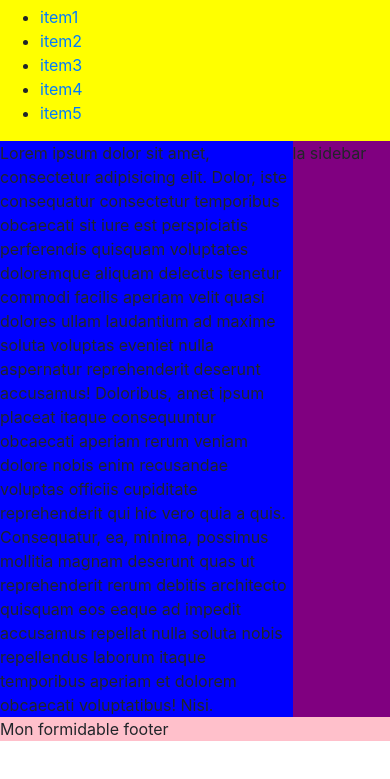
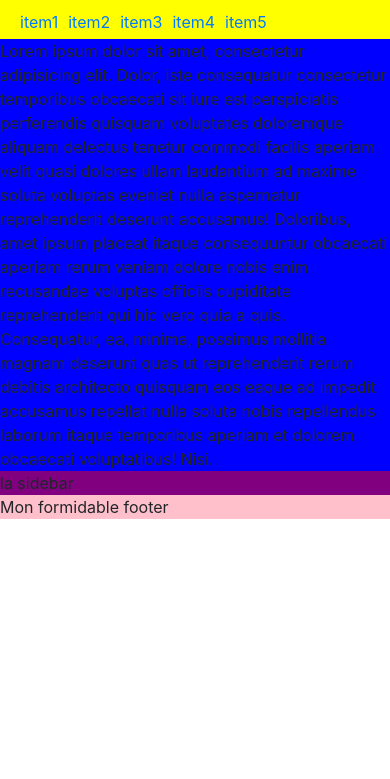
Before and after one commit to leanagaae/devFront, a plain HTML site: page responsive3/responsive3.html in a window 390 px wide. Shown: the part 51-830 px from the top of the page. Drawn offline with nearby package versions, Linux system fonts and the light colour scheme.

Commit message:
renouvellement

```diff
--- a/responsive3/responsive3.html
+++ b/responsive3/responsive3.html
@@ -23,7 +23,7 @@
   <body>
     <header>
         <h1>Grille en responsive</h1>
-        <nav>
+        <nav class="col-md-2">
             <ul>
                 <li><a href="#">item1</a></li>
                 <li><a href="#">item2</a></li>
--- a/responsive3/responsive3.scss
+++ b/responsive3/responsive3.scss
@@ -1,32 +1,51 @@
-body{
+header{
+  background-color: yellow;
+  nav{
+      ul{
+          margin: 0;
+          padding: 0;
+          list-style: none;
+          display: flex;
+          flex-direction:row;
+          li{
+              margin: 5px;
+          }
+      }
+  }
+}
+main {
+  background-color: blue;
+}
+aside {
+  background-color: purple;
+}
+
+footer {
+  background-color: pink;
+}
+@media (min-width:768px){
+  body {
       display: grid;
       grid-template-columns: repeat(4, 1fr);
       grid-template-rows: auto;
-  grid-template-areas:
-      "header header header header"
+      grid-template-areas: "header header header header"
      "main main main aside"
      "footer footer footer footer";
     }
 
-header{
+    header {
       grid-area: header;
-  background-color: yellow;
-  nav{
-    display: flex;
+    }
+
+    main {
+      grid-area: main;
+    }
+
+    aside {
+      grid-area: aside;
+    }
+
+    footer {
+      grid-area: footer;
     }
 }
-main{
-  grid-area: main;
-  background-color: blue;
-}
-
-aside{
-  grid-area: aside;
-  background-color: purple;
-
-}
-
-footer{
-  grid-area: footer;
-  background-color: pink;
-}
```
Also changed, not shown: responsive3/responsive3.css, responsive3/responsive3.min.css. Lines whose indentation alone changed are shown as unchanged.
